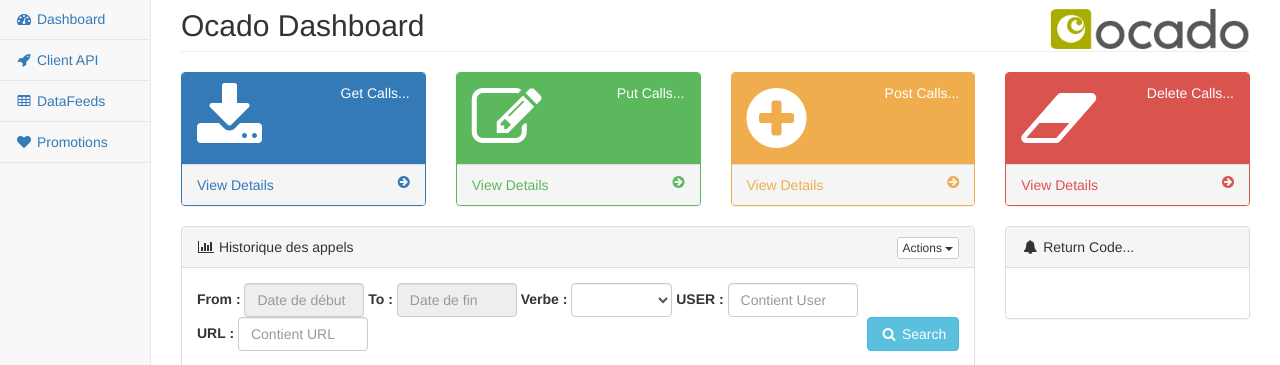
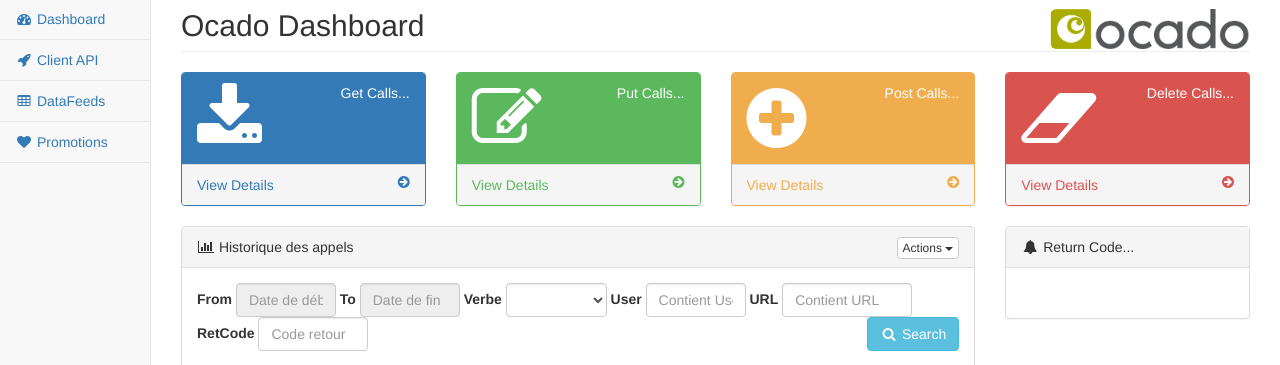
Before and after one commit to vliautaud/ApiDashboard, a Django app: template dashboard/templates/dashboard/OcadoDashboard.htm in a window 1280 px wide. Shown: the part 72-437 px from the top of the page. Run offline with Django 3.2, Linux system fonts and the light colour scheme; the template is opened without the code that fills it, so the values that code supplies are empty; some libraries are stand-ins or nearby versions.

Commit message:
Ajout filtre sur code Retour

```diff
--- a/dashboard/templates/dashboard/OcadoDashboard.htm
+++ b/dashboard/templates/dashboard/OcadoDashboard.htm
@@ -132,19 +132,19 @@
                         <form class="form-inline" action="{% url 'ocado:dashboard'%}" id="FORM_SEARCH" method="POST">
                             {% csrf_token %}
                             <div class="form-group">
-                                <label for="DateDebut">From : </label>
-                                <input class="form-control flatpickr flatpickr-input active" id="DDEB" name="DDEB" style="width:120px"
+                                <label for="DateDebut">From </label>
+                                <input class="form-control flatpickr flatpickr-input active" id="DDEB" name="DDEB" style="width:100px"
                                        type="text" readonly="readonly" placeholder="Date de début" value="{{ SEARCH.DDEB }}">
                             </div>
                             <div class="form-group">
-                                <label for="DFIN">To : </label>
-                                <input class="form-control flatpickr flatpickr-input active" id="DFIN" name="DFIN" style="width:120px"
+                                <label for="DFIN">To </label>
+                                <input class="form-control flatpickr flatpickr-input active" id="DFIN" name="DFIN" style="width:100px"
                                 readonly="readonly" placeholder="Date de fin" value="{{ SEARCH.DFIN }}">
                             </div>
 
                             <div class="form-group">
 
-                                <label for="Verbe">Verbe : </label>
+                                <label for="Verbe">Verbe </label>
                                 <SELECT class="form-control" name="VERBE" id="VERBE" >
                                     <option></option>
                                     <option {% if SEARCH.VERBE == "GET" %}selected {% endif %}>GET</option>
@@ -155,12 +155,16 @@
                                 </SELECT>
                             </div>
                             <div class="form-group">
-                                <label for="USER">USER : </label>
-                                <input class="form-control" id="USER" name="USER" placeholder="Contient User" value="{{ SEARCH.USER }}" style="width:130px">
+                                <label for="USER">User </label>
+                                <input class="form-control" id="USER" name="USER" placeholder="Contient User" value="{{ SEARCH.USER }}" style="width:100px">
                             </div>
                             <div class="form-group">
-                                <label for="URL">URL : </label>
+                                <label for="URL">URL </label>
                                 <input class="form-control" id="URL" name="URL" placeholder="Contient URL" value="{{ SEARCH.URL }}" style="width:130px">
+                            </div>
+                            <div class="form-group">
+                                <label for="RETCODE">RetCode </label>
+                                <input class="form-control" id="RETCODE" name="RETCODE" placeholder="Code retour" value="{{ SEARCH.RETCODE }}" style="width:110px">
                             </div>
                              <input type="hidden" name="page" id="page" value="{{ latest_calls.number }}"/>
 
@@ -249,7 +253,7 @@
             <DIV class="panel-body">
                 <DIV class="list-group">
                     {% for code_ret in codes_ret %}
-                    <A class="list-group-item " href="#">
+                    <A class="list-group-item " href="?RETCODE={{ code_ret.api_res_retcode }}">
                         <I class="fa {% if code_ret.api_res_retcode <= "200"  %}fa-child green{% endif %}
                                      {% if code_ret.api_res_retcode > "200" and code_ret.api_res_retcode < "500" %}fa-warning orange {% endif %}
                                      {% if code_ret.api_res_retcode >= "500"  %}fa-bolt red {% endif %} fa-fw"></I>  {{ code_ret.api_res_retcode }}<SPAN class="pull-right text-muted small"><EM>{{ code_ret.id__count }} Occurences</EM></SPAN>
```
